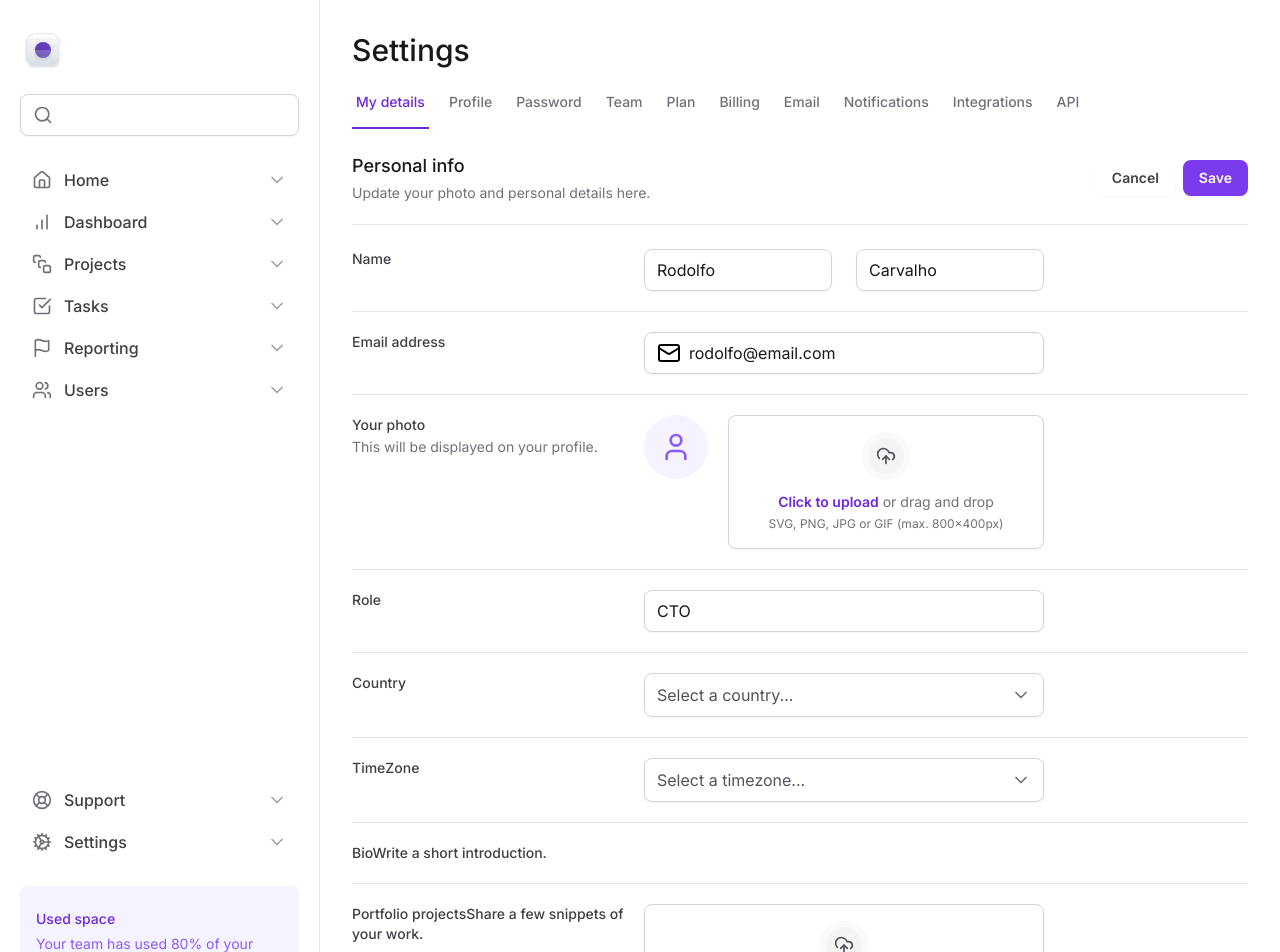
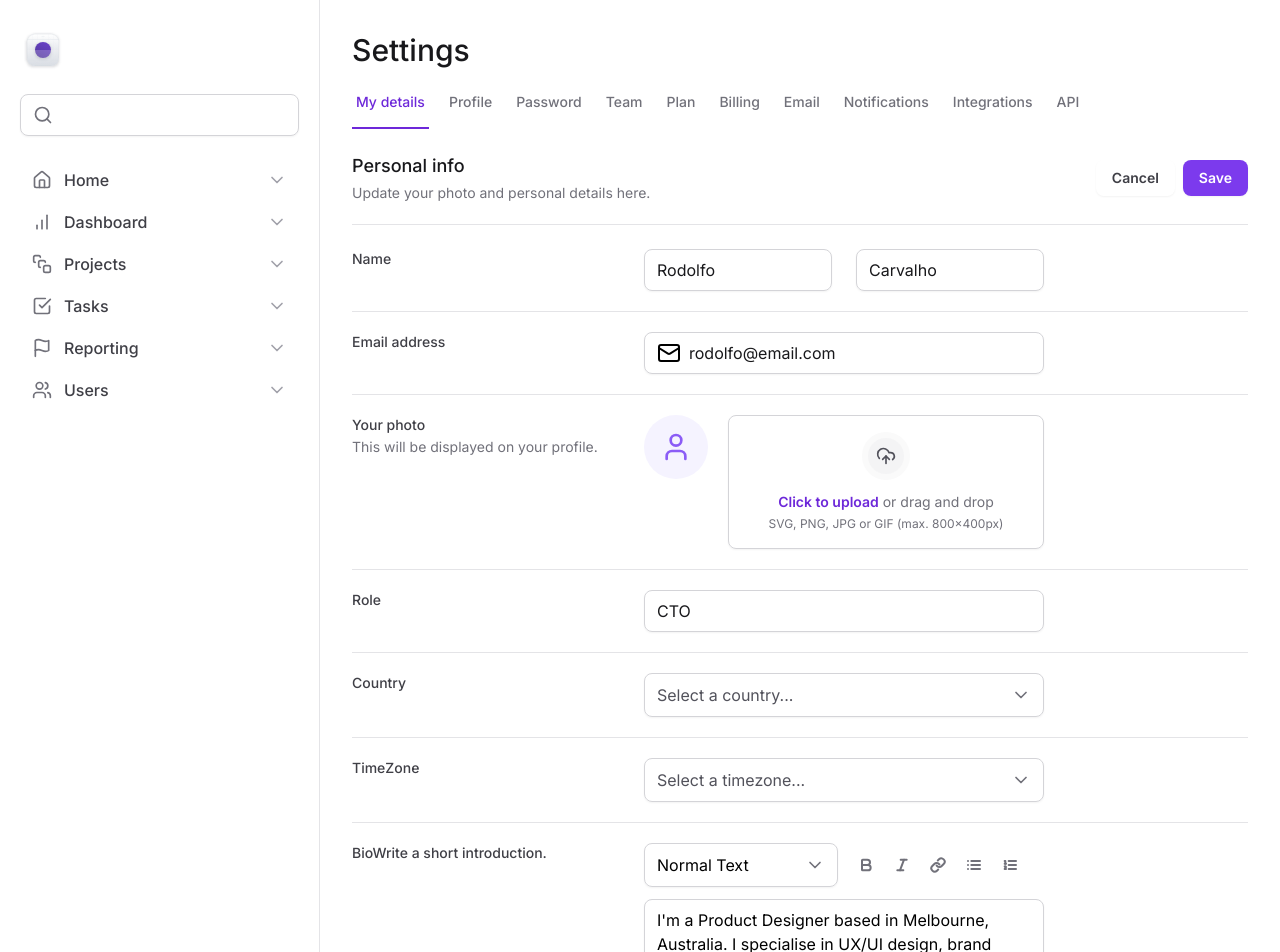
Before and after one commit to iTzRodz/masterizando-tailwind, a Next.js app: page / in a window 1280 px wide. Shown: the top 952 px of the page. Built offline with nearby package versions, Linux system fonts and the light colour scheme.

Commit message:
feat: add to page TextArea component

```diff
--- a/src/app/page.tsx
+++ b/src/app/page.tsx
@@ -1,9 +1,10 @@
 import { SettingsTabs } from '@/components/settingsTabs'
 import * as Input from '@/components/input'
-import { Mail } from 'lucide-react'
+import { Bold, Italic, Link, List, ListOrdered, Mail } from 'lucide-react'
 import * as FileInput from '@/components/form/fileInput'
 import { Select } from '@/components/form/select'
 import { SelectItem } from '@/components/form/select/item'
+import { TextArea } from '@/components/form/textArea'
 export default function Home() {
   return (
     <>
@@ -137,7 +138,58 @@
               Bio
               <span>Write a short introduction.</span>
             </label>
-            <div></div>
+            <div className="space-y-3">
+              <div className="grid grid-cols-2 gap-3">
+                <Select placeholder="" defaultValue="normal">
+                  <SelectItem
+                    value="normal"
+                    defaultChecked
+                    text="Normal Text"
+                  />
+                  <SelectItem value="md" text="Markdown" />
+                </Select>
+                <div className="flex items-center gap-1">
+                  <button
+                    type="button"
+                    className="rounded-md p-2 hover:bg-zinc-50"
+                  >
+                    <Bold className="size-4 text-zinc-500 " strokeWidth={3} />
+                  </button>
+                  <button
+                    type="button"
+                    className="rounded-md p-2 hover:bg-zinc-50"
+                  >
+                    <Italic className="size-4 text-zinc-500 " strokeWidth={3} />
+                  </button>
+                  <button
+                    type="button"
+                    className="rounded-md p-2 hover:bg-zinc-50"
+                  >
+                    <Link className="size-4 text-zinc-500 " strokeWidth={3} />
+                  </button>
+                  <button
+                    type="button"
+                    className="rounded-md p-2 hover:bg-zinc-50"
+                  >
+                    <List className="size-4 text-zinc-500 " strokeWidth={3} />
+                  </button>
+                  <button
+                    type="button"
+                    className="rounded-md p-2 hover:bg-zinc-50"
+                  >
+                    <ListOrdered
+                      className="size-4 text-zinc-500 "
+                      strokeWidth={3}
+                    />
+                  </button>
+                </div>
+              </div>
+
+              <TextArea
+                id="bio"
+                defaultValue={`I'm a Product Designer based in Melbourne, Australia. I specialise in UX/UI design, brand strategy, and Webflow development.`}
+              />
+            </div>
           </div>
 
           <div className="grid grid-cols-form gap-3 pt-5">
```
